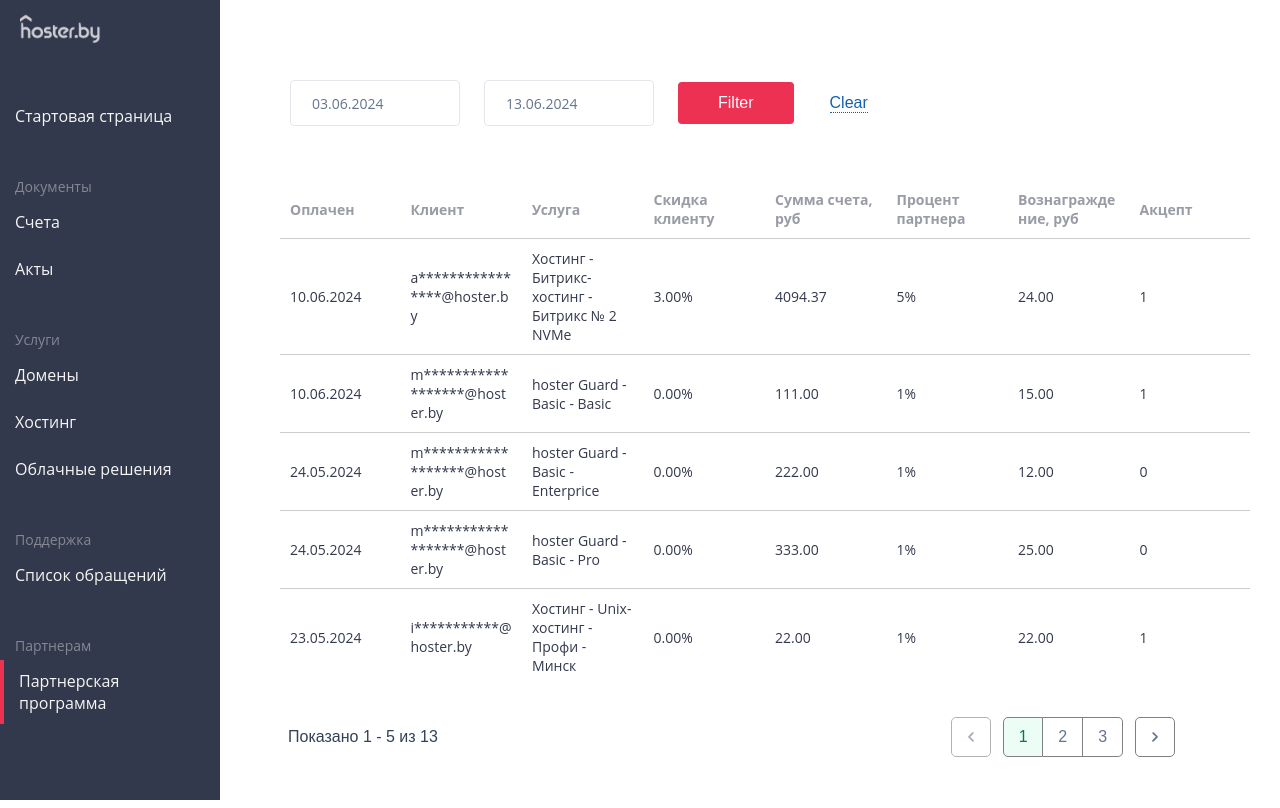
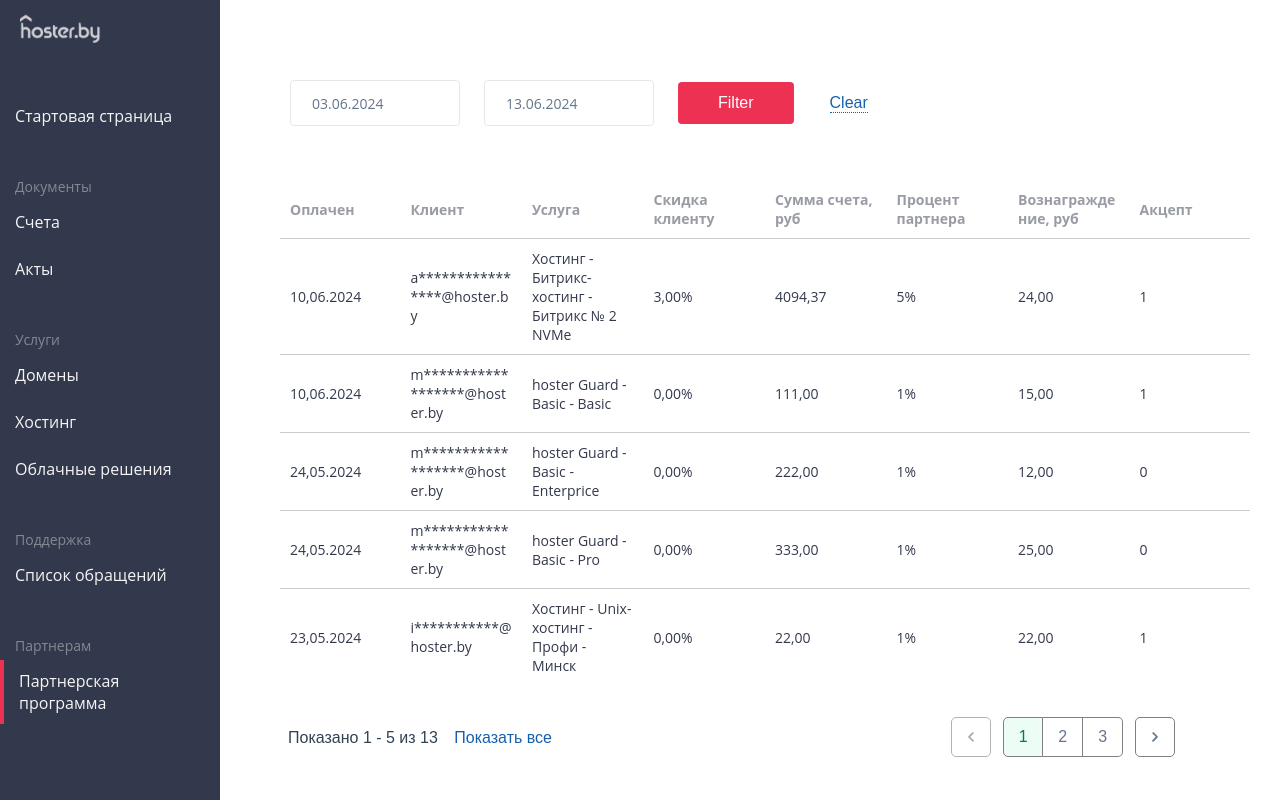
Before and after one commit to Egorallo/personal-profile, a Vue app: page /#/partners in a window 1280 px wide. Built offline with nearby package versions, Linux system fonts and the light colour scheme; a web font is replaced by a local one.

Commit message:
Added expansion of table with pagination

```diff
--- a/package.json
+++ b/package.json
@@ -1,5 +1,5 @@
 {
-  "name": "first-task",
+  "name": "profile",
   "version": "0.1.0",
   "private": true,
   "scripts": {
--- a/src/components/TableTemplate.vue
+++ b/src/components/TableTemplate.vue
@@ -7,7 +7,12 @@
       <tbody>
         <tr class="data-row" v-for="(row, rowIndex) in tableData" :key="rowIndex">
           <td v-for="(value, index) in row" :key="index">
-            {{ value }}
+            <template v-if="checkFloat(value)">
+              {{ value.toString().replace('.', ',') }}
+            </template>
+            <template v-else>
+              {{ value }}
+            </template>
           </td>
         </tr>
       </tbody>
@@ -16,6 +21,7 @@
 </template>
 
 <script>
+
 
 
 export default {
@@ -29,6 +35,12 @@
       default: () => []
     }
   },
+  methods: {
+    checkFloat(str) {
+      console.log(!isNaN(parseFloat(str)));
+      return !isNaN(parseFloat(str));
+    }
+  }
 
 }
 </script>
--- a/src/pages/TablePage.vue
+++ b/src/pages/TablePage.vue
@@ -3,7 +3,7 @@
     <FilterDate :decrement-date-from="10" @submit="filterUpdated" @clear="filterCleared"></FilterDate>
     <TableTemplate :table-data="tableDataFilteredPaginated" :table-data-header="tableDataHeader"></TableTemplate>
     <Paginator :rows="rowsPerPage" :first="first" :total-records="totalRecords" class="my-paginator"
-      @page="updatePage($event)">
+      :class="!clickedNoPaginate ? '' : 'pagi-hide'" @page="updatePage($event)">
       <template #start="slotProps">
         Показано {{ slotProps.state.first + 1 }} -
         <template v-if="(slotProps.state.page + 1) * slotProps.state.rows > totalRecords">
@@ -13,6 +13,12 @@
           {{ (slotProps.state.page + 1) * slotProps.state.rows }}
         </template>
         из {{ totalRecords }}
+        <template v-if="!clickedNoPaginate">
+          <button class="btn-show-all" @click="noPaginate">Показать все</button>
+        </template>
+        <template v-else>
+          <button class="btn-show-all" @click="noPaginate">Уменьшить</button>
+        </template>
       </template>
     </Paginator>
   </div>
@@ -33,6 +39,7 @@
       rowsPerPage: 5,
       totalRecords: 0,
       first: 0,
+      clickedNoPaginate: false,
     };
   },
   computed: {
@@ -55,7 +62,7 @@
         .filter((item) => {
           for (let key in item) {
             if (this.isDate(item[key])) {
-              console.log(item[key]);
+              // console.log(item[key]);
               return (
                 item[key] >= this.dateFrom &&
                 item[key] <= this.dateTo &&
@@ -86,8 +93,8 @@
       this.dateFrom = dateFrom;
       this.dateTo = dateTo;
     },
-    filterCleared(dateFrom, dateTo) {
-      console.log(dateFrom, dateTo);
+    filterCleared(dateFrom) {
+      // console.log(dateFrom, dateTo);
       this.dateFrom = dateFrom;
       this.dateTo = new Date().toISOString().slice(0, 10);
     },
@@ -97,12 +104,37 @@
     updatePage(event) {
       this.first = event.first;
     },
+    noPaginate() {
+      console.log("clicked paginate" + this.clickedNoPaginate);
+      this.clickedNoPaginate = this.clickedNoPaginate ^ 1;
+      if (this.clickedNoPaginate) {
+        this.rowsPerPage = 10000;
+      } else {
+        this.rowsPerPage = 5;
+      }
+
+    }
   },
 };
 </script>
 
 
 <style>
+.pagi-hide {
+  .p-paginator-prev {
+    display: none;
+  }
+
+  & .p-paginator-next {
+    display: none;
+  }
+
+  & .p-paginator-pages {
+    display: none;
+  }
+
+}
+
 .p-paginator {
   display: flex;
   justify-content: space-between;
@@ -119,16 +151,22 @@
   margin: 0;
 }
 
+.p-paginator .p-paginator-pages .p-paginator-page:last-child {
+  border: 1px solid gray;
+  border-left: 0;
+  border-radius: 0 5px 5px 0;
+}
+
 .p-paginator .p-paginator-pages .p-paginator-page:first-child {
   border: 1px solid gray;
   border-radius: 5px 0 0 5px;
   margin: 0;
 }
 
-.p-paginator .p-paginator-pages .p-paginator-page:last-child {
+.p-paginator .p-paginator-pages .p-paginator-page:only-child {
   border: 1px solid gray;
-  border-left: 0;
-  border-radius: 0 5px 5px 0;
+  border-radius: 5px;
+  margin: 0;
 }
 
 .p-paginator .p-paginator-prev {
@@ -150,4 +188,19 @@
 .p-paginator .p-paginator-first {
   display: none;
 }
+
+.btn-show-all {
+  margin-left: 12px;
+  margin-right: 12px;
+  color: #1661ad;
+  display: inline;
+  cursor: pointer;
+  text-align: center;
+  outline: none !important;
+  padding: 0;
+  border: 0;
+  font-size: 16px;
+  background: transparent;
+  line-height: 1.2 !important;
+}
 </style>
```
Also changed, not shown: 1 other file (tests, documents, lock files or other folders).
